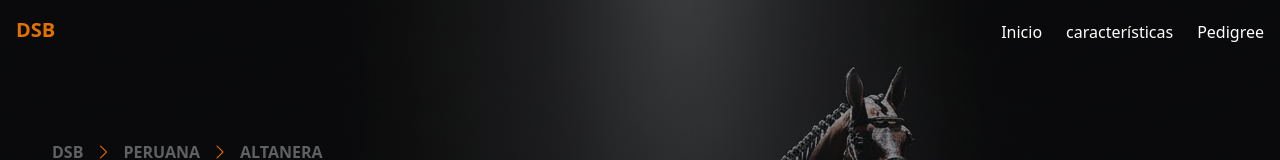
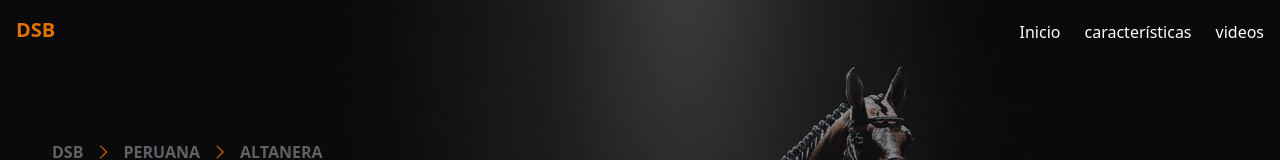
Before and after one commit to javieruncos/HorsePage, a React (Vite) app: page / in a window 1280 px wide. Shown: the top 160 px of the page. Built offline with nearby package versions, Linux system fonts and the light colour scheme.

Commit message:
agregamos estilos responsive a descripcion de portada

```diff
--- a/src/components/commons/MenuNav.jsx
+++ b/src/components/commons/MenuNav.jsx
@@ -30,20 +30,11 @@ const MenuNav = () => {
               </li>
               <li>
                 <a href="/contacto" className="hover:text-white">
-                  Pedigree
+                 videos
                 </a>
               </li>
             </ul>
           </div>
-          {/* <div className="hidden md:flex items-center gap-4 text-gray-300">
-            <a
-              href="/registro"
-              className="text-white px-4 py-2 bg-gray-600 rounded hover:bg-black hover:cursor-pointer
-                     hover:text-white hover:transition-ease-in-out duration-400"
-            >
-              Acceder
-            </a>
-          </div> */}
           {/* Botón hamburguesa */}
           <button className="md:hidden" onClick={() => setOpen(!open)}>
             {open ? (
@@ -99,12 +90,12 @@ const MenuNav = () => {
               </li>
               <li>
                 <a href="#" className="hover:text-gray-400">
-                  Servicios
+                 Caracteristicas
                 </a>
               </li>
               <li>
                 <a href="#" className="hover:text-gray-400">
-                  Contacto
+                 Videos
                 </a>
               </li>
 
--- a/src/components/sections/Portada.jsx
+++ b/src/components/sections/Portada.jsx
@@ -4,94 +4,6 @@ import { motion } from "framer-motion";
 
 const Portada = () => {
   return (
-    // <div className="portada mt-20 md:mt-0 md:h-[660px] bg-black flex items-center justify-center relative md:overflow-hidden">
-    //   <img
-    //     src={imgPortada}
-    //     alt="caballo"
-    //     className="w-full h-[500px] sm:h-[600px] md:h-[660px] object-contain md:object-cover object-center bg-black "
-    //   />
-
-    //   <div className="absolute top-0 left-0 w-full h-full bg-black/15 md:bg-black/40 flex items-center">
-    //     <div className="flex flex-col md:flex-row justify-between items-center md:items-start w-full h-full relative">
-    //       {/* COLUMNA DE TEXTO */}
-    //       <motion.div
-    //         className="relative "
-    //         initial={{ opacity: 0, scale: 0.8 }} // empieza invisible y un poco más chico
-    //         animate={{ opacity: 1, scale: 1 }} // aparece y toma su tamaño normal
-    //         transition={{
-    //           duration: 0.5,
-    //           ease: "easeOut",
-    //         }}
-    //       >
-    //         <div className="px-13 py-0  md:py-30  flex-1 z-10 text-center md:text-left">
-    //           <div className="flex flex-wrap justify-center md:justify-start gap-2 md:gap-3 text-sm md:text-base">
-    //             <p className="text-[#3e3f43] font-bold">DSB</p>
-    //             <i className="bi bi-chevron-right text-[#ff7300]"></i>
-    //             <p className="text-[#3e3f43] font-bold">PERUANA</p>
-    //             <i className="bi bi-chevron-right text-[#ff7300]"></i>
-    //             <p className="text-[#3e3f43] font-bold">ALTANERA</p>
-    //           </div>
-
-    //           <h1 className="text-3xl md:text-4xl text-white font-bold my-5">
-    //             ALTANERA <span className="text-[#ff7300]">DSB</span>
-    //           </h1>
-    //           <div className="flex flex-col sm:flex-row justify-center md:justify-start flex-wrap mt-10 px-2 gap-6 md:gap-10 h-[200px] md:h-auto">
-    //             <div className="hidden md:block">
-    //               <p className="text-[#5c5c5f] md:text-[#3e3f43] font-bold text-sm md:text-base">
-    //                 GENERO
-    //               </p>
-    //               <p className="text-white font-bold text-sm md:text-base">
-    //                 Hembra
-    //               </p>
-    //             </div>
-    //             <div className="hidden md:block">
-    //               <p className="text-[#5c5c5f] md:text-[#3e3f43] font-bold text-sm md:text-base">
-    //                 NACIMIENTO
-    //               </p>
-    //               <p className="text-white font-bold text-sm md:text-base">
-    //                 2022-01-01
-    //               </p>
-    //             </div>
-    //             <div className="hidden md:block">
-    //               <p className="text-[#5c5c5f] md:text-[#3e3f43] font-bold text-sm md:text-base">
-    //                 ALTURA
-    //               </p>
-    //               <p className="text-white font-bold text-sm md:text-base">
-    //                 1,60
-    //               </p>
-    //             </div>
-    //           </div>
-
-    //           <div className="w-full md:w-[350px] text-white px-2 mt-20 md:mt-7 mx-auto md:mx-0 text-sm md:text-base">
-    //             <p>
-    //               Majestuoso y equilibrado, este caballo destaca por su
-    //               elegancia, potencia y temperamento noble. Su conformación
-    //               armoniosa y su andar firme reflejan años de cuidado y
-    //               entrenamiento.
-    //             </p>
-    //             <div className="mt-7 flex justify-center md:justify-start">
-    //               <button className="border border-[#ff7300] text-white py-2 px-12 md:px-16 hover:bg-[#ff7300] cursor-pointer">
-    //                 Ver mas
-    //               </button>
-    //             </div>
-    //           </div>
-    //         </div>
-    //       </motion.div>
-    //       <motion.div
-    //         className="px-30 relative hidden md:block"
-    //         initial={{ opacity: 0, x: 100 }}
-    //         animate={{ opacity: 1, x: 0 }}
-    //         transition={{ duration: 0.5, ease: "easeOut" }}
-    //       >
-    //         <div className="w-[300px] h-full text-amber-50 flex items-center justify-start">
-    //           <div className="relative pt-50">
-    //             <img src={sello} alt="sello" />
-    //           </div>
-    //         </div>
-    //       </motion.div>
-    //     </div>
-    //   </div>
-    // </div>
     <div className="portada mt-15 sm:mt-10 md:mt-0 h-[500px] sm:h-[600px] md:h-[660px] bg-black flex items-center justify-center relative overflow-hidden">
       <img
         src={imgPortada}
@@ -152,7 +64,7 @@ const Portada = () => {
               </div>
 
               {/* Descripción + botón */}
-              <div className="w-full sm:w-[400px] md:w-[350px] text-white px-2 sm:px-0 mt-10 md:mt-7 mx-auto md:mx-0 text-sm sm:text-base">
+              <div className="w-full sm:w-[400px] md:w-[350px] text-white px-2 sm:px-0  mt-5 md:mt-7 mx-auto md:mx-0 text-sm sm:text-base">
                 <p>
                   Majestuoso y equilibrado, este caballo destaca por su
                   elegancia, potencia y temperamento noble. Su conformación
```
Also changed, not shown: src/components/sections/Informacion.jsx (+0 -98 lines).
